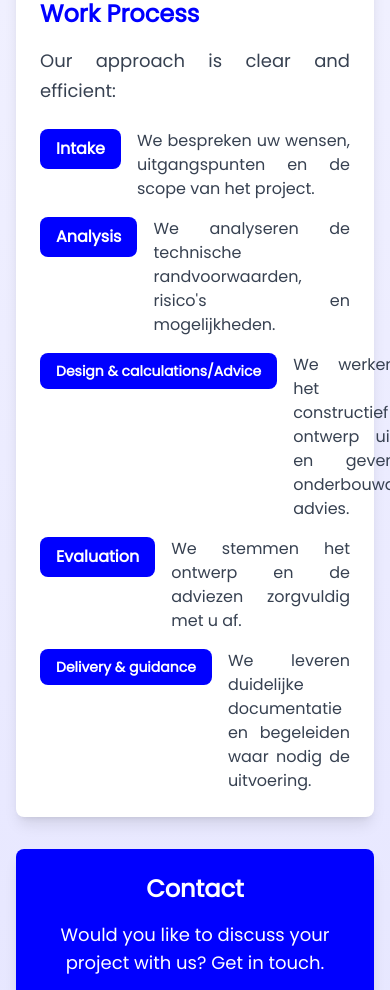
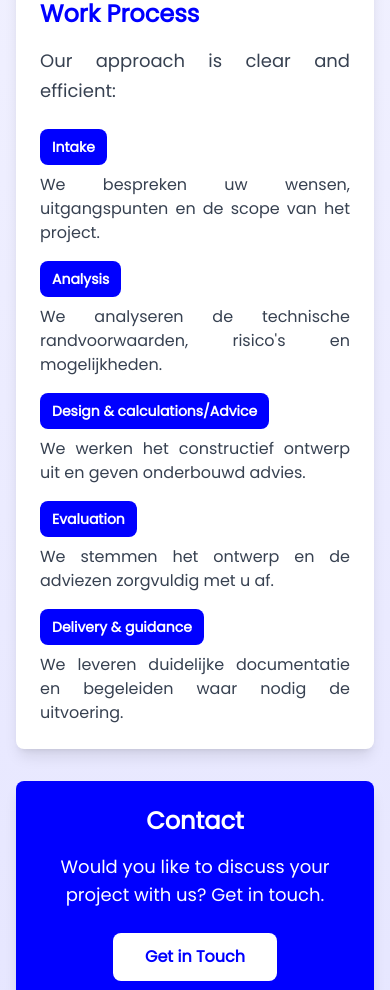
Before and after one commit to AmineElMallouki12/theta-engineering, a Next.js app: page /en/about in a window 390 px wide. Shown: the part 1780-2770 px from the top of the page. Built offline with nearby package versions, Linux system fonts and the light colour scheme.

Commit message:
Improve mobile responsiveness and text alignment
- Make werkwijze section mobile-friendly with vertical stacking on small screens
- Add text-justify alignment to all project paragraphs and descriptions
- Improve responsive design for step badges in about page

```diff
--- a/app/[locale]/about/page.tsx
+++ b/app/[locale]/about/page.tsx
@@ -65,25 +65,25 @@ export default async function AboutPage({
               {t('workProcessIntro')}
             </p>
             <div className="space-y-4">
-              <div className="flex items-start gap-4">
-                <span className="bg-[#0000FF] text-white px-4 py-2 rounded-lg font-semibold flex-shrink-0">{t('step1')}</span>
-                <p className="text-gray-700 text-justify">We bespreken uw wensen, uitgangspunten en de scope van het project.</p>
+              <div className="flex flex-col sm:flex-row sm:items-start gap-2 sm:gap-4">
+                <span className="bg-[#0000FF] text-white px-3 py-2 sm:px-4 rounded-lg font-semibold flex-shrink-0 text-sm sm:text-base w-fit">{t('step1')}</span>
+                <p className="text-gray-700 text-justify flex-1">We bespreken uw wensen, uitgangspunten en de scope van het project.</p>
               </div>
-              <div className="flex items-start gap-4">
-                <span className="bg-[#0000FF] text-white px-4 py-2 rounded-lg font-semibold flex-shrink-0">{t('step2')}</span>
-                <p className="text-gray-700 text-justify">We analyseren de technische randvoorwaarden, risico's en mogelijkheden.</p>
+              <div className="flex flex-col sm:flex-row sm:items-start gap-2 sm:gap-4">
+                <span className="bg-[#0000FF] text-white px-3 py-2 sm:px-4 rounded-lg font-semibold flex-shrink-0 text-sm sm:text-base w-fit">{t('step2')}</span>
+                <p className="text-gray-700 text-justify flex-1">We analyseren de technische randvoorwaarden, risico's en mogelijkheden.</p>
               </div>
-              <div className="flex items-start gap-4">
-                <span className="bg-[#0000FF] text-white px-4 py-2 rounded-lg font-semibold flex-shrink-0 text-sm">{t('step3')}</span>
-                <p className="text-gray-700 text-justify">We werken het constructief ontwerp uit en geven onderbouwd advies.</p>
+              <div className="flex flex-col sm:flex-row sm:items-start gap-2 sm:gap-4">
+                <span className="bg-[#0000FF] text-white px-3 py-2 sm:px-4 rounded-lg font-semibold flex-shrink-0 text-sm sm:text-base w-fit">{t('step3')}</span>
+                <p className="text-gray-700 text-justify flex-1">We werken het constructief ontwerp uit en geven onderbouwd advies.</p>
               </div>
-              <div className="flex items-start gap-4">
-                <span className="bg-[#0000FF] text-white px-4 py-2 rounded-lg font-semibold flex-shrink-0">{t('step4')}</span>
-                <p className="text-gray-700 text-justify">We stemmen het ontwerp en de adviezen zorgvuldig met u af.</p>
+              <div className="flex flex-col sm:flex-row sm:items-start gap-2 sm:gap-4">
+                <span className="bg-[#0000FF] text-white px-3 py-2 sm:px-4 rounded-lg font-semibold flex-shrink-0 text-sm sm:text-base w-fit">{t('step4')}</span>
+                <p className="text-gray-700 text-justify flex-1">We stemmen het ontwerp en de adviezen zorgvuldig met u af.</p>
               </div>
-              <div className="flex items-start gap-4">
-                <span className="bg-[#0000FF] text-white px-4 py-2 rounded-lg font-semibold flex-shrink-0 text-sm">{t('step5')}</span>
-                <p className="text-gray-700 text-justify">We leveren duidelijke documentatie en begeleiden waar nodig de uitvoering.</p>
+              <div className="flex flex-col sm:flex-row sm:items-start gap-2 sm:gap-4">
+                <span className="bg-[#0000FF] text-white px-3 py-2 sm:px-4 rounded-lg font-semibold flex-shrink-0 text-sm sm:text-base w-fit">{t('step5')}</span>
+                <p className="text-gray-700 text-justify flex-1">We leveren duidelijke documentatie en begeleiden waar nodig de uitvoering.</p>
               </div>
             </div>
           </div>
--- a/app/[locale]/projects/[id]/page.tsx
+++ b/app/[locale]/projects/[id]/page.tsx
@@ -41,7 +41,7 @@ export default async function ProjectDetailPage({
         <div className="max-w-4xl mx-auto">
           <div className="border-l-4 border-[#0000FF] pl-6 mb-8">
             <h1 className="text-4xl md:text-5xl font-bold mb-4 text-[#0000FF]">{title}</h1>
-            <p className="text-xl text-[#0000FF]">{description}</p>
+            <p className="text-xl text-[#0000FF] text-justify">{description}</p>
           </div>
 
           {project.images && project.images.length > 0 && (
@@ -63,7 +63,7 @@ export default async function ProjectDetailPage({
           {content && (
             <div className="bg-white rounded-lg shadow-lg p-8 border-t-4 border-[#0000FF] mb-8">
               <div className="prose prose-lg max-w-none">
-                <div className="whitespace-pre-wrap text-gray-700">{content}</div>
+                <div className="whitespace-pre-wrap text-gray-700 text-justify">{content}</div>
               </div>
             </div>
           )}
--- a/app/[locale]/projects/page.tsx
+++ b/app/[locale]/projects/page.tsx
@@ -61,7 +61,7 @@ export default async function ProjectsPage({
                     <h3 className="text-xl font-semibold mb-2 text-[#0000FF]">
                       {project.title[locale as 'en' | 'nl']}
                     </h3>
-                    <p className="text-gray-600 mb-4 line-clamp-3">
+                    <p className="text-gray-600 mb-4 line-clamp-3 text-justify">
                       {project.description[locale as 'en' | 'nl']}
                     </p>
                     <Link
```
